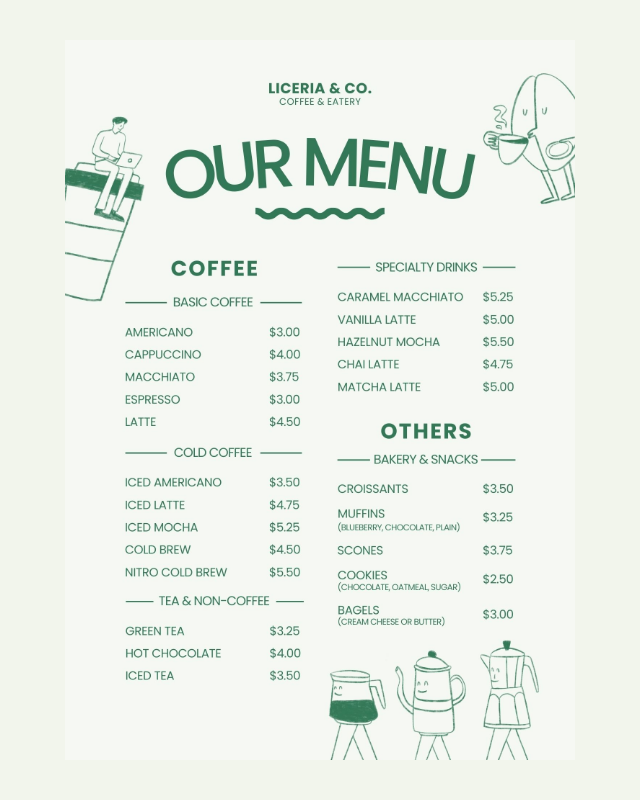
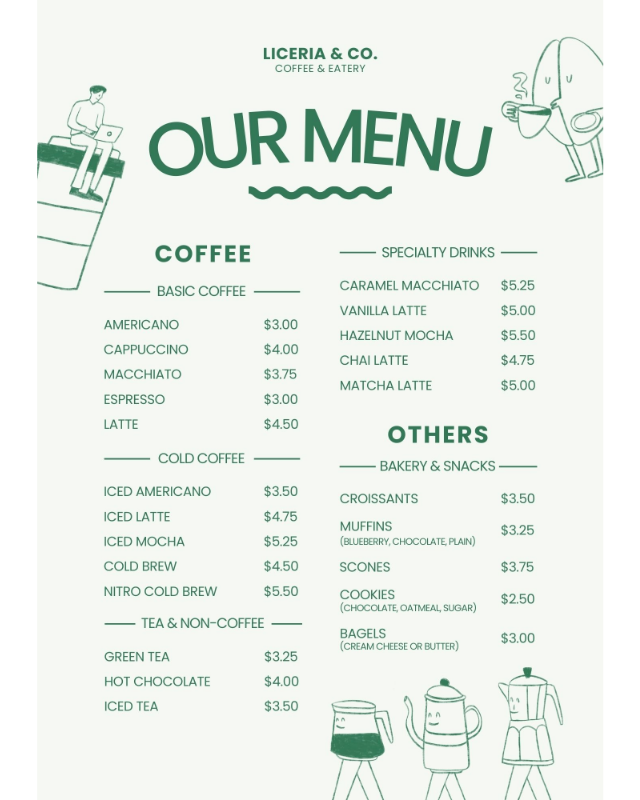
Before and after one commit to bhavanpathak/CafeMenu, a plain HTML site: page index.html in a window 1280 px wide. Shown: the whole page, without its empty margins (320-960 px from the left). Drawn offline with Linux system fonts and the light colour scheme.

Commit message:
Add files via upload

```diff
--- a/index.html
+++ b/index.html
@@ -3,14 +3,12 @@
 <head>
     <meta charset="UTF-8">
     <meta name="viewport" content="width=device-width, initial-scale=1.0">
-    <title>CafeMenu Image</title>
-    <link rel="stylesheet" href="style.css">
+    <title>Image Display</title>
+    <link rel="stylesheet" href="style.css"> <!-- Link to your CSS file -->
 </head>
 <body>
-    <div class="menu-container">
-        <div class="menu-wrapper">
-            <img src="5.jpg" alt="Menu" class="responsive-menu">
-        </div>
+    <div class="image-container">
+        <img src="Green Minimalist Illustrative Cafe Menu.jpg" alt="Cafe Menu">
     </div>
 </body>
 </html>
--- a/style.css
+++ b/style.css
@@ -1,51 +1,78 @@
-/* Reset & Global Styles */
-body {
-    margin: 0;
-    padding: 0;
-    display: flex;
-    justify-content: center;
-    align-items: center;
-    min-height: 100vh;
-    background-color: #f2f5ec;
+/* Basic styles for the image */
+.image-container {
+    text-align: center;
+    padding: 10px;
 }
 
-/* Menu Container */
-.menu-container {
-    width: 100%;
+.image-container img {
     max-width: 100%;
-    display: flex;
-    justify-content: center;
-    align-items: center;
-    overflow: hidden; /* Prevents scrolling issues */
+    height: auto;
+    display: block;
+    margin: 0 auto;
 }
 
-/* Wrapper to Maintain 16:9 Aspect Ratio */
-.menu-wrapper {
-    width: 100%;
-    max-width: 800px;
-    position: relative;
-    padding-top: 56.25%; /* 16:9 Aspect Ratio */
+/* Responsive styles */
+@media only screen and (max-width: 600px) {
+    /* Adjust font sizes */
+    body {
+      font-size: 14px;
+    }
+
+    /* Ensure the image scales properly on mobile */
+    .image-container img {
+        max-width: 100%;
+        height: auto;
+    }
 }
 
-/* Responsive Image */
-.responsive-menu {
+/* Basic styles for the image container */
+.image-container {
     position: absolute;
     top: 0;
     left: 0;
     width: 100%;
     height: 100%;
-    object-fit: contain; /* Adjusts image inside the container */
+    overflow: hidden; /* Prevents any extra space */
+    margin: 0;
+    padding: 0;
 }
 
-/* Mobile Optimization */
-@media (max-width: 600px) {
-    .menu-wrapper {
+/* Ensure the image covers the entire viewport */
+.image-container img {
+    position: absolute;
+    top: 50%;
+    left: 50%;
+    width: auto;
+    height: 100%;
+    transform: translate(-50%, -50%);
+    margin: 0;
+    padding: 0; /* Removes any padding */
+    object-fit: cover; /* Ensures the image covers the entire container */
+}
+
+/* Remove extra space around the image */
+body {
+    margin: 0;
+    padding: 0;
+}
+
+html, body {
+    height: 100%;
+}
+
+/* body, html {
+    margin: 0;
+    padding: 0;
+    box-sizing: border-box;
+}
+
+img {
+    width: 100%;
+    height: auto;
+}
+
+@media only screen and (max-width: 600px) {
+    img {
         width: 100%;
-        max-width: 100%;
-        padding-top: 56.25%; /* Maintains 16:9 aspect ratio */
     }
-
-    .responsive-menu {
-        object-fit: contain; /* Ensures full visibility without cropping */
-    }
-}
+} */
```
